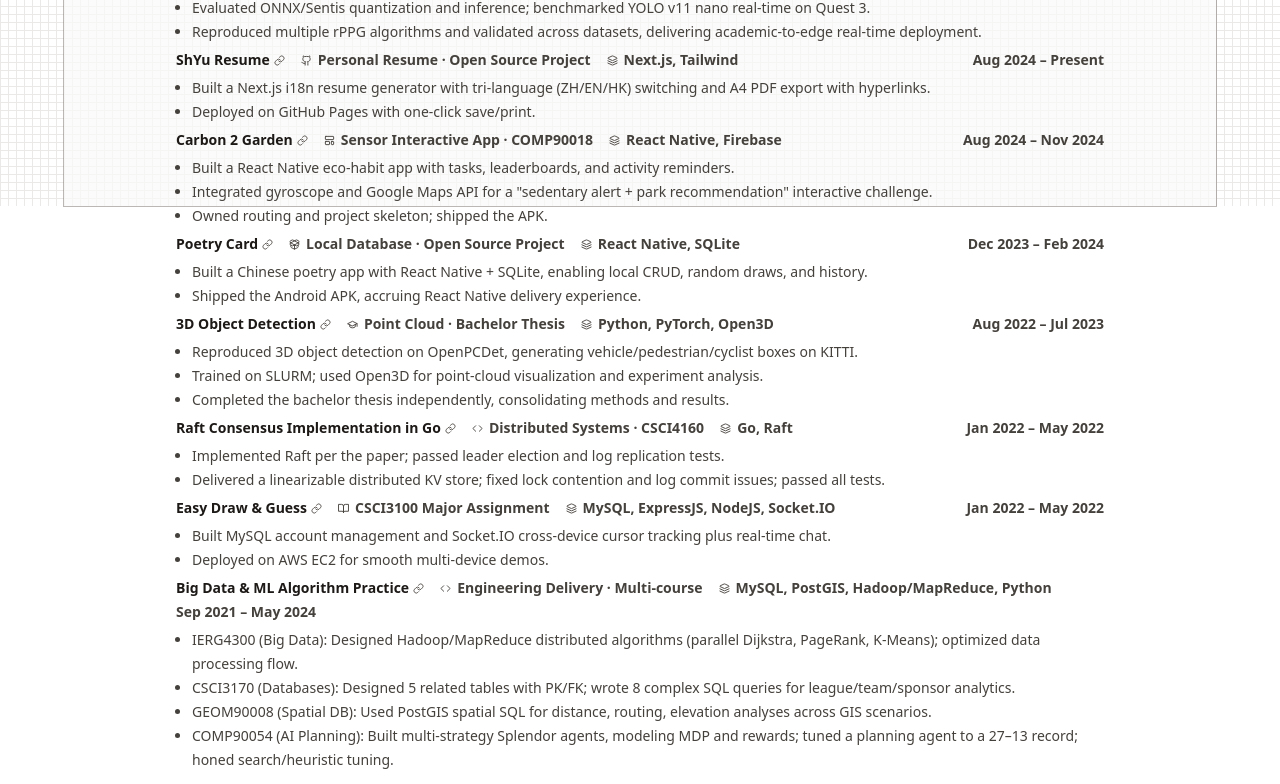
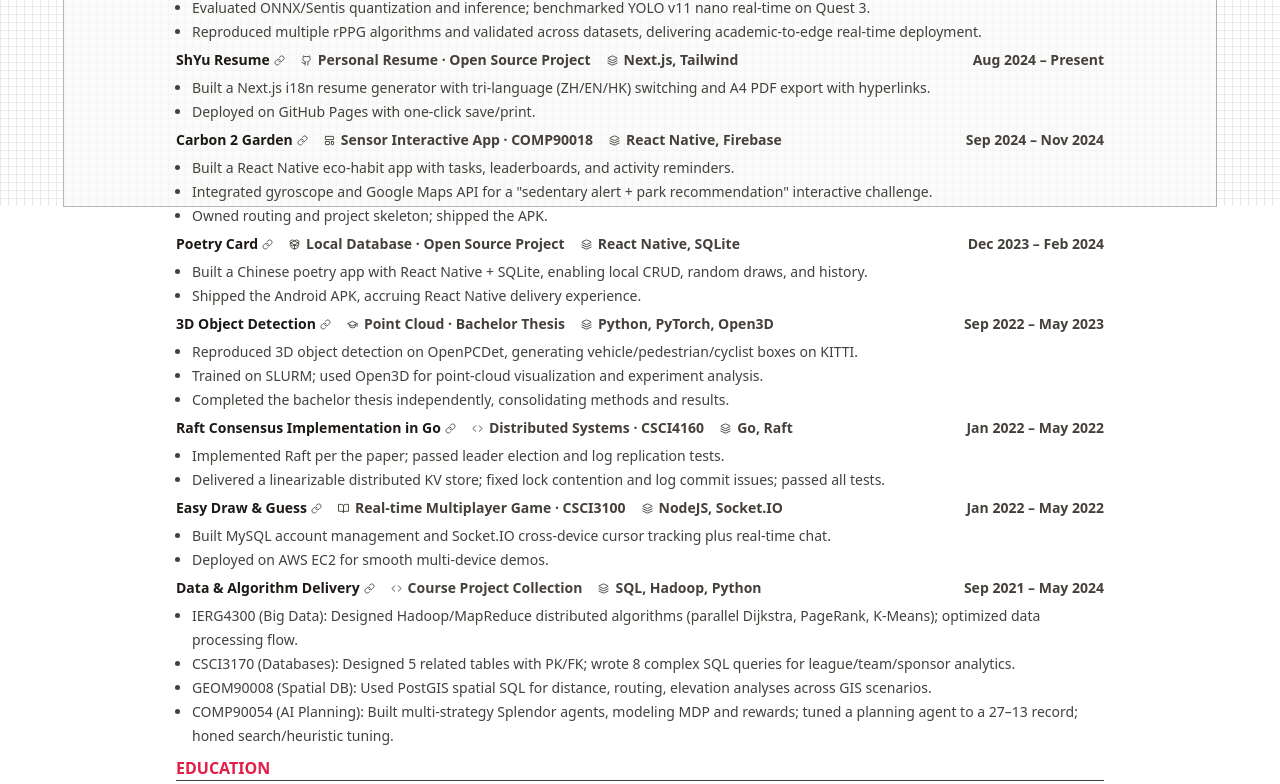
Before and after one commit to shyu216/shyu-resume, a Next.js app: page / in a window 1280 px wide. Shown: the part 594-1378 px from the top of the page. Built offline with nearby package versions, Linux system fonts and the light colour scheme.

Commit message:
optimise

```diff
--- a/content/en/projects.ts
+++ b/content/en/projects.ts
@@ -39,7 +39,7 @@ export const projects: Project[] = [
     subtitle: "Sensor Interactive App · COMP90018",
     subtitleIcon: Icons.LayoutTemplate,
     link: "https://github.com/CRUVOD/CarbonTracker",
-    dateRange: "Aug 2024 – Nov 2024",
+    dateRange: "Sep 2024 – Nov 2024",
     techStack: "React Native, Firebase",
     bullets: [
     "Built a React Native eco-habit app with tasks, leaderboards, and activity reminders.",
@@ -68,7 +68,7 @@ export const projects: Project[] = [
     subtitle: "Point Cloud · Bachelor Thesis",
     subtitleIcon: Icons.GraduationCap,
     link: "https://github.com/shyu216/DPC",
-    dateRange: "Aug 2022 – Jul 2023",
+    dateRange: "Sep 2022 – May 2023",
     techStack: "Python, PyTorch, Open3D",
     bullets: [
     "Reproduced 3D object detection on OpenPCDet, generating vehicle/pedestrian/cyclist boxes on KITTI.",
@@ -94,11 +94,11 @@ export const projects: Project[] = [
   {
     id: "easy-draw-guess",
     name: "Easy Draw & Guess",
-    subtitle: "CSCI3100 Major Assignment",
+    subtitle: "Real-time Multiplayer Game · CSCI3100",
     subtitleIcon: Icons.BookOpen,
     link: "https://github.com/easyDG",
     dateRange: "Jan 2022 – May 2022",
-    techStack: "MySQL, ExpressJS, NodeJS, Socket.IO",
+    techStack: "NodeJS, Socket.IO",
     bullets: [
     "Built MySQL account management and Socket.IO cross-device cursor tracking plus real-time chat.",
     "Deployed on AWS EC2 for smooth multi-device demos.",
@@ -107,12 +107,12 @@ export const projects: Project[] = [
   },
   {
     id: "course-algorithm-practice",
-    name: "Big Data & ML Algorithm Practice",
-    subtitle: "Engineering Delivery · Multi-course",
+    name: "Data & Algorithm Delivery",
+    subtitle: "Course Project Collection",
     subtitleIcon: Icons.Code,
     link: "https://shyu216.github.io/knownoevil/study/",
     dateRange: "Sep 2021 – May 2024",
-    techStack: "MySQL, PostGIS, Hadoop/MapReduce, Python",
+    techStack: "SQL, Hadoop, Python",
     bullets: [
       "IERG4300 (Big Data): Designed Hadoop/MapReduce distributed algorithms (parallel Dijkstra, PageRank, K-Means); optimized data processing flow.",
       "CSCI3170 (Databases): Designed 5 related tables with PK/FK; wrote 8 complex SQL queries for league/team/sponsor analytics.",
--- a/content/zh-hk/projects.ts
+++ b/content/zh-hk/projects.ts
@@ -15,7 +15,7 @@ export const projects: Project[] = [
       "獨立開發 6 場景、40+ 腳本的 Unity 專案，完成 3D 資源整合與 UI 搭建",
       "基於 ComputeShader 實現圖像處理並行加速，複現 EVM 算法，完成 Quest 3 實時 MR 原型部署",
       "評估 ONNX、Sentis 模型量化與推理方案，在 Quest 3 完成 YOLO v11 nano 實時推理測試與對比",
-    "複現多款 rPPG 算法並在多數據集完成性能驗證，實現從學術評估到端側實時部署"
+      "複現多款 rPPG 算法並在多數據集完成性能驗證，實現從學術評估到端側實時部署",
     ],
     rank: 1,
   },
@@ -29,7 +29,7 @@ export const projects: Project[] = [
     techStack: "Next.js, Tailwind",
     bullets: [
       "開發基於 Next.js 的 i18n 履歷生成器，支援中/英/港三語切換及 A4 PDF 導出（含超連結）",
-	  "部署於 GitHub Pages，提供一鍵保存/列印入口"
+      "部署於 GitHub Pages，提供一鍵保存/列印入口",
     ],
     rank: 1,
   },
@@ -39,12 +39,12 @@ export const projects: Project[] = [
     subtitle: "傳感器互動應用 · COMP90018",
     subtitleIcon: Icons.LayoutTemplate,
     link: "https://github.com/CRUVOD/CarbonTracker",
-    dateRange: "2024年8月 - 2024年11月",
+    dateRange: "2024年9月 - 2024年11月",
     techStack: "React Native, Firebase",
     bullets: [
       "開發 React Native 環保習慣 App，實現任務系統、排行榜、運動提醒",
       "集成陀螺儀傳感器與 Google Maps API，完成“久坐提醒 + 公園推薦”互動挑戰原型",
-    "負責路由設計及專案骨架，完成 APK 打包發布"
+      "負責路由設計及專案骨架，完成 APK 打包發布",
     ],
     rank: 1,
   },
@@ -58,7 +58,7 @@ export const projects: Project[] = [
     techStack: "React Native, SQLite",
     bullets: [
       "使用 React Native + SQLite 開發古詩詞 App，實現本地 CRUD、隨機抽取、歷史記錄",
-	  "完成 Android APK 打包發布，為後續 React Native 專案累積工程經驗"
+      "完成 Android APK 打包發布，為後續 React Native 專案累積工程經驗",
     ],
     rank: 2,
   },
@@ -68,37 +68,51 @@ export const projects: Project[] = [
     subtitle: "點雲 · 本科畢業設計",
     subtitleIcon: Icons.GraduationCap,
     link: "https://github.com/shyu216/DPC",
-    dateRange: "2022年8月 - 2023年7月",
+    dateRange: "2022年9月 - 2023年5月",
     techStack: "Python, PyTorch, Open3D",
     bullets: [
       "基於 OpenPCDet 複現 3D 目標檢測，在 KITTI 數據集生成車輛/行人/自行車檢測框",
       "使用 SLURM 集群訓練模型，透過 Open3D 完成點雲視覺化與實驗分析",
-    "獨立完成本科畢業論文，系統整理檢測方法與實驗數據"
+      "獨立完成本科畢業論文，系統整理檢測方法與實驗數據",
+    ],
+    rank: 1,
+  },
+  {
+    id: "distributed-raft",
+    name: "Raft 共識算法 Go 實現",
+    subtitle: "分布式系統 · CSCI4160",
+    subtitleIcon: Icons.Code,
+    link: "https://github.com/shyu216/go-raft",
+    dateRange: "2022年1月 - 2022年5月",
+    techStack: "Go, Raft",
+    bullets: [
+      "研讀 Raft 論文核心原理，按論文要點實現 Raft 共識，通過 Leader 選舉與日誌複製核心測試",
+      "實現支援線性一致性的分布式 KV 儲存，修復鎖競爭與日誌提交推進等並發問題，穩定通過全部測試用例",
     ],
     rank: 1,
   },
   {
     id: "easy-draw-guess",
-    name: "你畫我猜小遊戲",
-    subtitle: "CSCI3100大作業",
+    name: "你畫我猜",
+    subtitle: "即時多人遊戲 · CSCI3100",
     subtitleIcon: Icons.BookOpen,
     link: "https://github.com/easyDG",
     dateRange: "2022年1月 - 2022年5月",
-  techStack: "MySQL, ExpressJS, NodeJS, Socket.IO",
+    techStack: "NodeJS, Socket.IO",
     bullets: [
       "基於 MySQL 實現遊戲帳號管理，利用 Socket.IO 實現跨設備游標追蹤與即時聊天",
-    "部署於 AWS EC2，支援多設備流暢演示"
+      "部署於 AWS EC2，支援多設備流暢演示",
     ],
     rank: 3,
   },
   {
     id: "course-algorithm-practice",
-    name: "大數據與機器學習算法實踐",
-    subtitle: "工程落地 · 多課程綜合",
+    name: "數據與算法落地",
+    subtitle: "課程項目集合",
     subtitleIcon: Icons.Code,
     link: "https://shyu216.github.io/knownoevil/study/",
     dateRange: "2021年9月 - 2024年5月",
-    techStack: "MySQL, PostGIS, Hadoop/MapReduce, Python",
+    techStack: "SQL, Hadoop, Python",
     bullets: [
       "IERG4300（大數據分析）：基於 Hadoop/MapReduce 設計分布式算法，實現並行 Dijkstra、PageRank、K-Means，優化大數據處理流程",
       "CSCI3170（數據庫）：設計 5 張帶主鍵/外鍵的關聯表，撰寫 8 個高複雜度 SQL 查詢，完成體育聯賽數據統計分析",
--- a/content/zh/projects.ts
+++ b/content/zh/projects.ts
@@ -12,10 +12,10 @@ export const projects: Project[] = [
     techStack: "Unity, Meta Quest 3, C#",
     bullets: [
       "协助导师完成 Siggraph Asia XR 论文投稿（第二作者），负责 MR 生理信号检测软件原型开发",
-      "独立开发 6 场景、40+ 脚本的 Unity 项目，完成 3D 资源整合与 UI 界面搭建",
+      "独立开发 6 场景、40+ 脚本的 Unity 项目，完成 3D 资源整合与 UI 搭建",
       "基于 ComputeShader 实现图像处理并行加速，复现 EVM 算法，完成 Quest 3 实时 MR 原型部署",
-      "评估 ONNX、Sentis 等模型量化与推理方案，在 Quest 3 完成 YOLO v11 nano 实时推理性能测试与对比",
-      "复现多款 rPPG 算法并在多数据集上完成性能验证，实现从学术评估到实时端侧部署的落地",
+      "评估 ONNX、Sentis 模型量化与推理方案，在 Quest 3 完成 YOLO v11 nano 实时推理测试与对比",
+      "复现多款 rPPG 算法并在多数据集完成性能验证，实现从学术评估到端侧实时部署",
     ],
     rank: 1,
   },
@@ -98,7 +98,7 @@ export const projects: Project[] = [
     subtitleIcon: Icons.BookOpen,
     link: "https://github.com/easyDG",
     dateRange: "2022年1月 - 2022年5月",
-    techStack: "MySQL, ExpressJS, NodeJS, Socket.IO",
+    techStack: "NodeJS, Socket.IO",
     bullets: [
       "基于 MySQL 实现游戏账号管理，利用 Socket.IO 实现跨设备光标追踪与实时聊天",
       "部署于 AWS EC2，支持多设备流畅演示",
@@ -107,17 +107,17 @@ export const projects: Project[] = [
   },
   {
     id: "course-algorithm-practice",
-  name: "大数据与机器学习算法实践",
-  subtitle: "工程落地 · 多课程综合",
+    name: "数据与算法落地",
+    subtitle: "课程项目集合",
     subtitleIcon: Icons.Code,
     link: "https://shyu216.github.io/knownoevil/study/",
     dateRange: "2021年9月 - 2024年5月",
-  techStack: "MySQL, PostGIS, Hadoop/MapReduce, Python",
+    techStack: "SQL, Hadoop, Python",
     bullets: [
-    "IERG4300（大数据分析）：基于Hadoop/MapReduce设计分布式算法系统，实现并行Dijkstra单源最短路径、PageRank、K-Means聚类等算法，掌握大数据处理流程优化技巧",
-    "CSCI3170（数据库）：设计5张带主键/外键的关联表，编写8个高复杂度SQL查询（多表联查/嵌套子查询/自定义公式），完成联赛/球队/赞助商的体育数据统计分析",
-    "GEOM90008（空间数据库）：基于PostGIS实现空间SQL查询，落地地理距离计算、路径规划、高程分析等GIS场景，覆盖单点高程查询、区域坡度统计等核心需求",
-    "COMP90054（AI 规划）：针对Splendor游戏开发多策略AI智能体，抽象MDP状态空间/设计奖励函数，优化经典规划Agent（击败TA基准，27胜13负），掌握强化学习参数调优逻辑"
+      "IERG4300（大数据分析）：基于 Hadoop/MapReduce 设计分布式算法系统，实现并行 Dijkstra、PageRank、K-Means，掌握大数据处理流程优化技巧",
+      "CSCI3170（数据库）：设计 5 张带主键/外键的关联表，编写 8 个高复杂度 SQL 查询（多表联查/嵌套子查询/自定义公式），完成联赛/球队/赞助商的体育数据统计分析",
+      "GEOM90008（空间数据库）：基于 PostGIS 实现空间 SQL 查询，落地地理距离计算、路径规划、高程分析等 GIS 场景，覆盖单点高程查询、区域坡度统计等核心需求",
+      "COMP90054（AI 规划）：针对 Splendor 游戏设计多策略 AI 智能体，抽象 MDP 状态空间/设计奖励函数，优化规划 Agent（击败 TA 基准，27 胜 13 负），掌握搜索/调参",
     ],
     rank: 1,
   },
```
Lines whose indentation alone changed are shown as unchanged.
